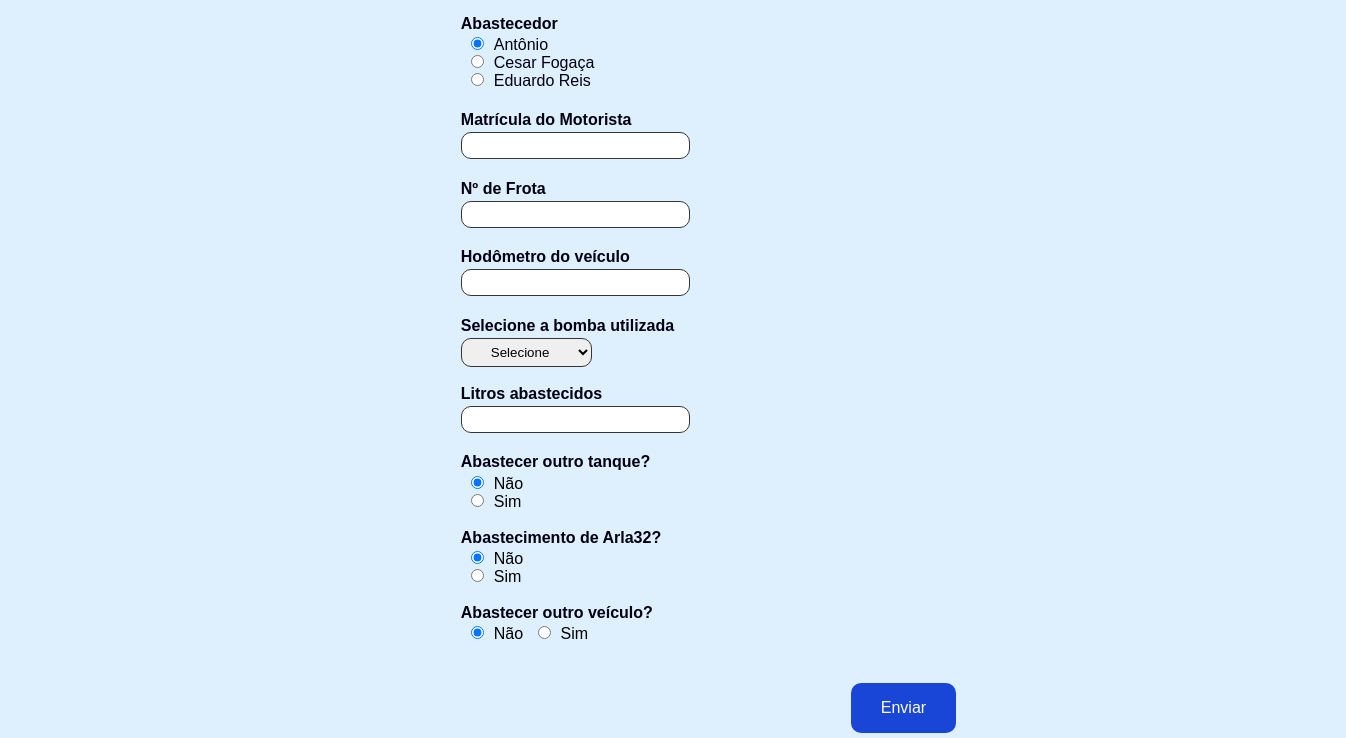
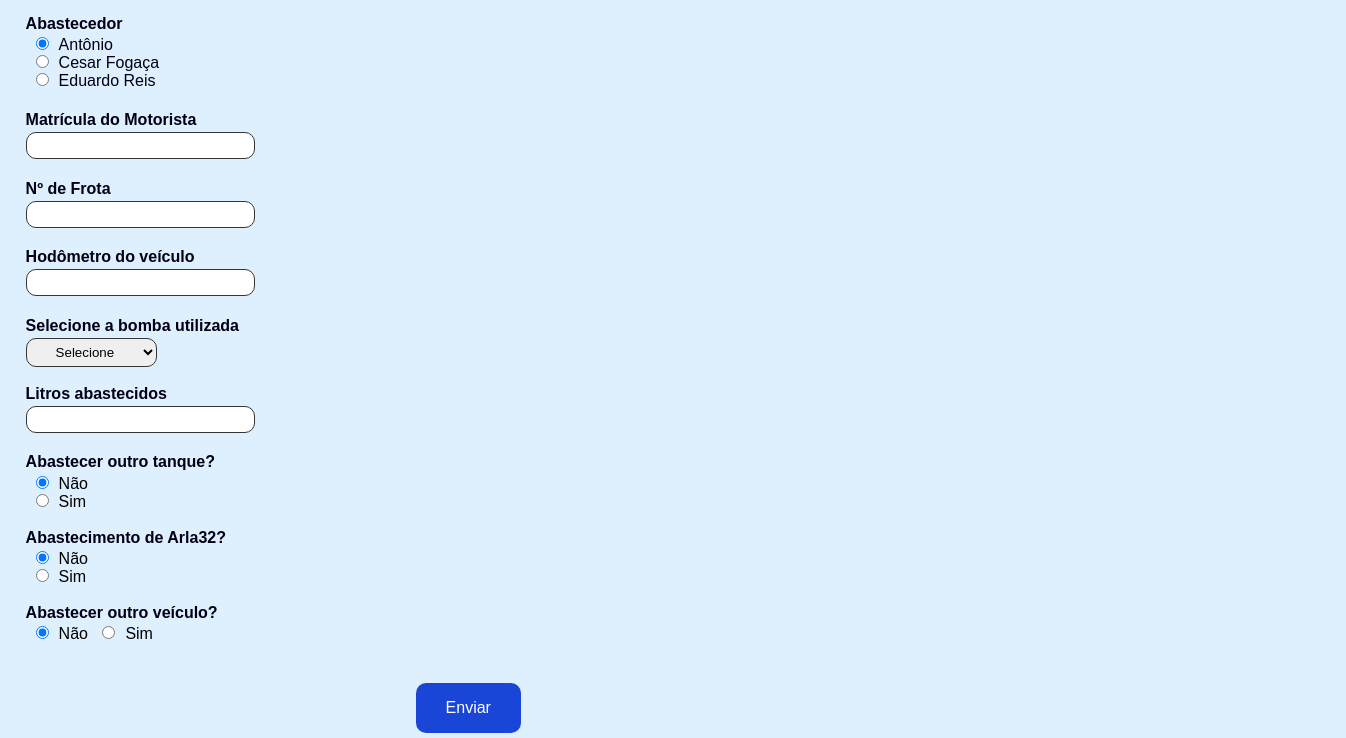
Before and after one commit to cesarfogaca/abastecimentob, a plain HTML site: page index.html in a window 1280 px wide. Shown: the part 81-819 px from the top of the page, 1346 px wide, since content can reach past the window. Drawn offline with Linux system fonts and the light colour scheme; a script that the page names is missing.

Commit message:
Update style.css

```diff
--- a/style.css
+++ b/style.css
@@ -36,7 +36,7 @@
     font-family: sans-serif;
     font-size: 1em;
     color: #000000;
-    margin-left: 36%;
+    margin-left: 2%;
     margin-top: 2%;
     justify-content: center;
   }
```
